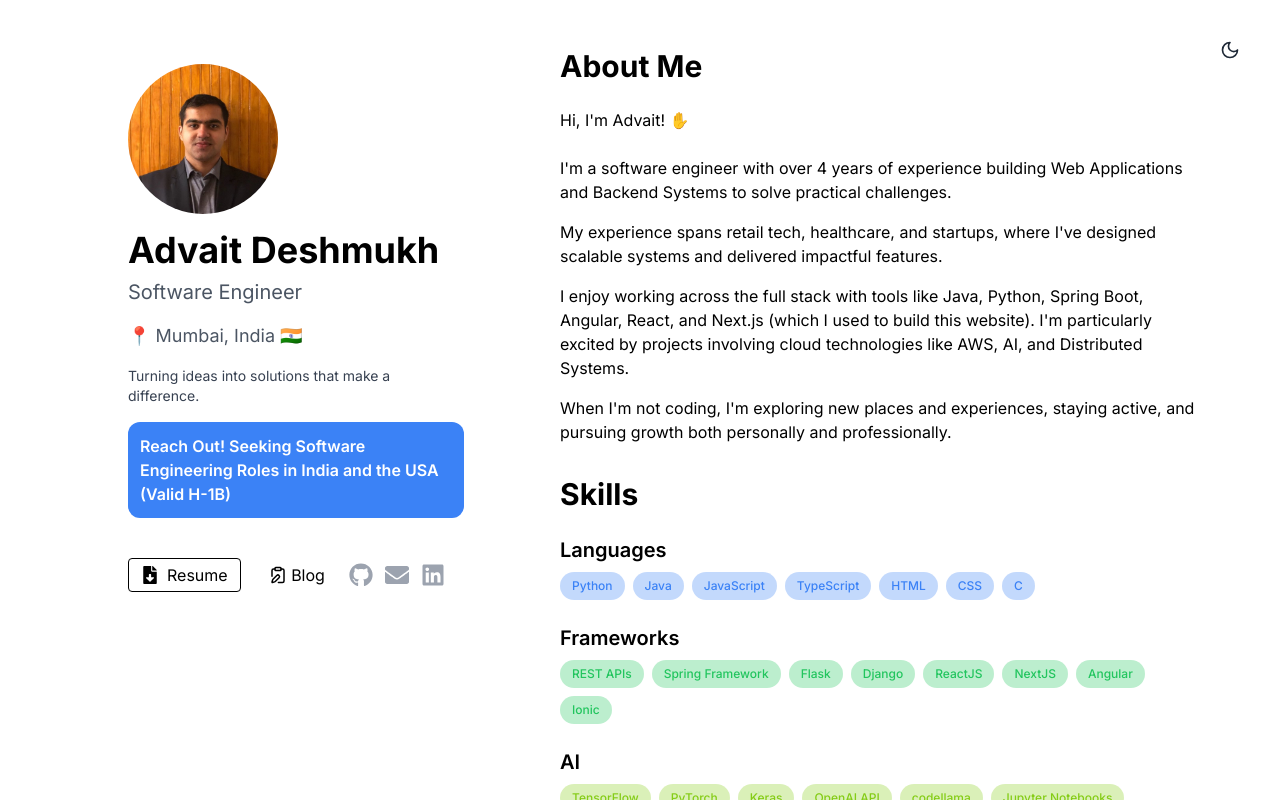
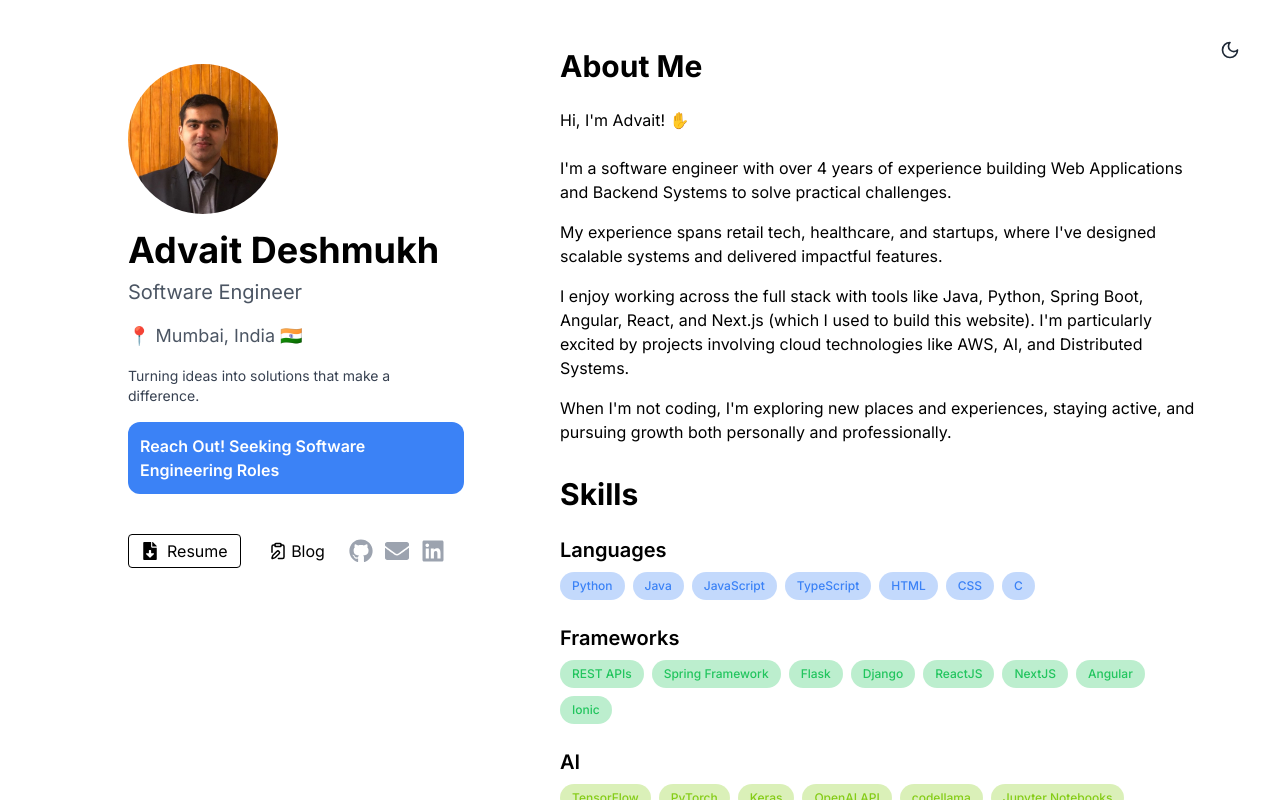
Before and after one commit to advait-d/portfolio, a Next.js app: page / in a window 1280 px wide. Built offline with nearby package versions, Linux system fonts and the light colour scheme.

Commit message:
update header

```diff
--- a/src/components/Header.tsx
+++ b/src/components/Header.tsx
@@ -38,13 +38,13 @@ const Header: React.FC = () => {
         >
           <div className="relative p-3 rounded-xl transition-colors duration-300 bg-blue-500 group-hover:bg-blue-600 dark:bg-blue-500 dark:group-hover:bg-blue-400">
             <p className="text-white dark:text-gray-900 font-semibold">
-              Reach Out! Seeking Software Engineering Roles in India
-              {/*<span className="mx-1">🇮🇳</span>*/}
+              Reach Out! Seeking Software Engineering Roles
+              {/*<span className="mx-1">🇮🇳</span>
               <span className="text-white dark:text-gray-900"> and the USA </span>
-              {/*<span className="mx-1">🇺🇸</span>*/}
+              <span className="mx-1">🇺🇸</span>
               <span className="text-white dark:text-gray-900">
                 &#40;Valid H-1B&#41;
-              </span>
+              </span>*/}
             </p>
           </div>
         </a>
```
